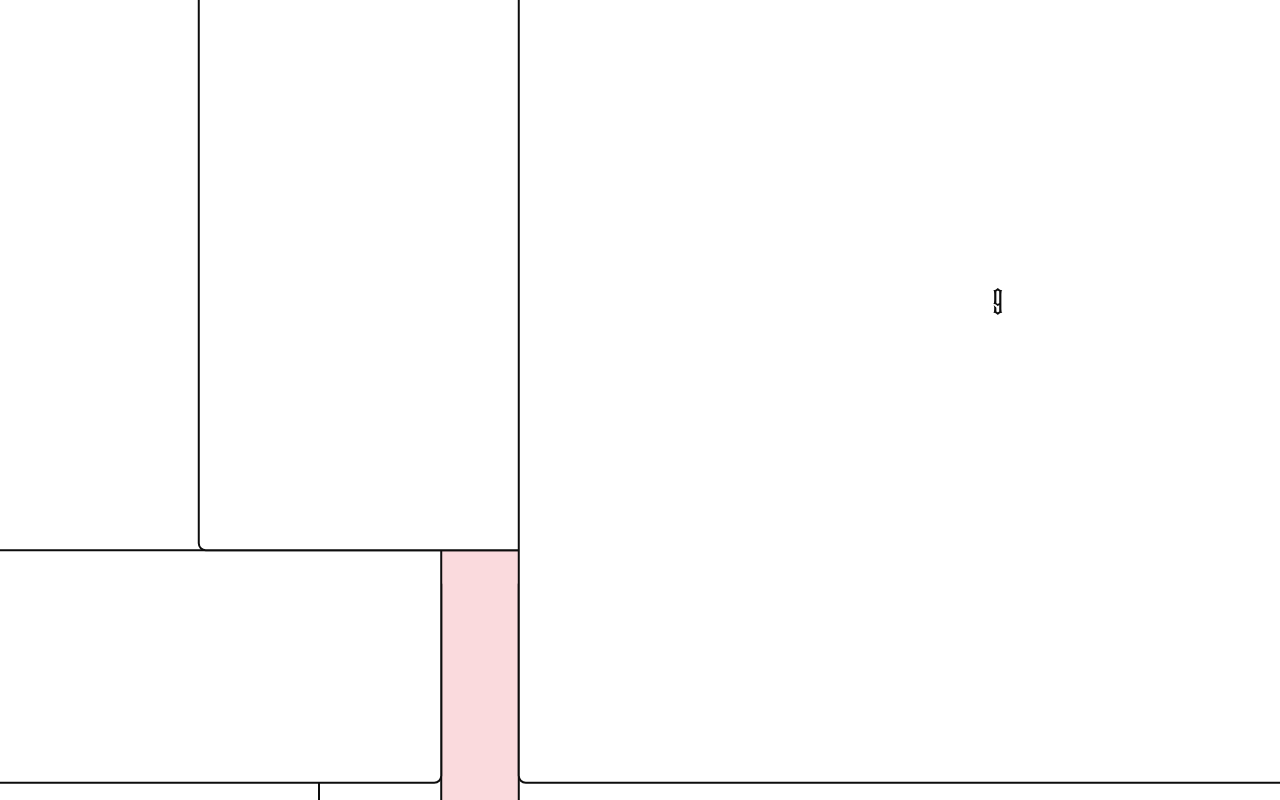
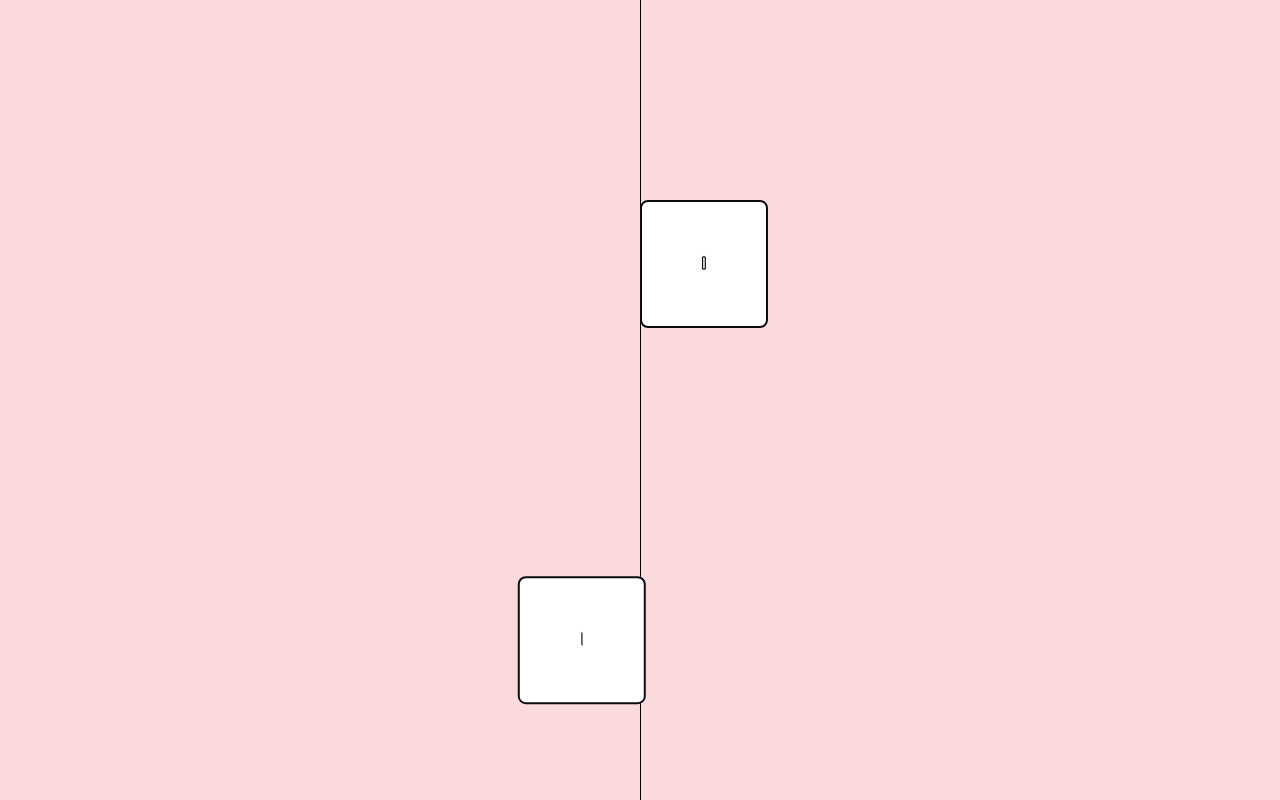
Before and after one commit to valerio-pescatori/nat-portfolio, a Next.js app: page / in a window 1280 px wide. Built offline with nearby package versions, Linux system fonts and the light colour scheme.

Commit message:
add lenis

```diff
--- a/app/globals.css
+++ b/app/globals.css
@@ -1,4 +1,5 @@
 @import "tailwindcss";
+
 
 :root {
   --background: #ffffff;
--- a/app/layout.tsx
+++ b/app/layout.tsx
@@ -1,8 +1,9 @@
+import clsx from "clsx";
 import type { Metadata } from "next";
+import { Inter } from "next/font/google";
 import localFont from "next/font/local";
 import "./globals.css";
-import clsx from "clsx";
-import { Inter } from "next/font/google";
+import "lenis/dist/lenis.css";
 
 const banxors = localFont({
   variable: "--font-banxors",
--- a/app/page.tsx
+++ b/app/page.tsx
@@ -1,70 +1,73 @@
 "use client";
-
-import { throttleTrailing } from "@/utils/throttle";
 import clsx from "clsx";
+import { LenisRef, ReactLenis, useLenis } from "lenis/react";
 import { useEffect, useRef } from "react";
 
 export default function Home() {
   const TOTAL_ELEMENTS = 10;
+  const RADIUS_MULTIPLIER = 0.5;
+
   const spacer = useRef<HTMLDivElement | null>(null);
-  const scrollContainer = useRef<HTMLDivElement | null>(null);
   const blocks = useRef<(HTMLDivElement | null)[]>([]);
+  const lenisRef = useRef<LenisRef | null>(null);
+
+  const getRadius = () => {
+    const viewportWidth = window.innerWidth;
+    return viewportWidth * RADIUS_MULTIPLIER;
+  };
 
   useEffect(() => {
-    if (!spacer.current || !scrollContainer.current) return;
-    // scoll to midway
-    console.log(spacer.current.scrollHeight);
-    // NOT WORKING
-    scrollContainer.current.scrollTo({
-      top: spacer.current.scrollHeight / 2,
-      behavior: "instant",
-    });
-  }, [spacer, scrollContainer]);
+    // scoll to midway point
+    const l = lenisRef?.current?.lenis;
+    if (!l) return;
+    l.scrollTo(l.limit / 2, { immediate: true });
+  }, [lenisRef]);
 
   useEffect(() => {
-    const viewportWidth = window.innerWidth;
-    // il raggio del cerchio è la metà della viewport
-    const r = viewportWidth / 2;
+    // initial position
+    placeSquares();
+  }, [blocks]);
+
+  useLenis(
+    (x) => {
+      console.log(x)
+      if(!x.isScrolling) return;
+      // update position
+      const r = getRadius();
+      const scrollTop = x.animatedScroll * 0.00002;
+      const deltaRad = scrollTop * r;
+      placeSquares(deltaRad);
+    },
+    [blocks]
+  );
+
+  const placeSquares = (delta = 0) => {
+    const r = getRadius();
+
     blocks.current.forEach((block, i) => {
       const angle = ((2 * Math.PI) / TOTAL_ELEMENTS) * i;
 
       // posizione del blocco tramite seno e coseno
-      const x = r * Math.cos(angle);
-      const y = r * Math.sin(angle);
+      const x = r * Math.cos(angle + delta);
+      const y = r * Math.sin(angle + delta);
 
-      block!.style.transform = `translate(${x}px, ${y}px)`;
-    });
-  }, [blocks]);
-
-  const handleScroll = () => {
-    const viewportWidth = window.innerWidth;
-    // il raggio del cerchio è la metà della viewport
-    const r = viewportWidth / 2;
-    const scrollTop = scrollContainer.current!.scrollTop;
-
-    const deltaRad = scrollTop / r;
-    // take the position of the block and add the rotation rad
-    blocks.current.forEach((block, i) => {
-      const angle = ((2 * Math.PI) / TOTAL_ELEMENTS) * i;
-      const x = r * Math.cos(angle + deltaRad);
-      const y = r * Math.sin(angle + deltaRad);
       block!.style.transform = `translate(${x}px, ${y}px)`;
     });
   };
 
   return (
-    <main
+    <ReactLenis
+      root="asChild"
       className="text-3xl w-full relative h-screen overflow-auto"
-      ref={scrollContainer}
-      onScroll={throttleTrailing(handleScroll, 100)}
+      ref={lenisRef}
+      options={{ infinite: true }}
     >
       <div className="fixed w-px bg-black h-full left-1/2 top-0 -transform-x-1/2" />
-      <div className="h-9999999" ref={spacer} />
       <div id="wrapper" className="pointer-events-none fixed inset-0 top-1/2 -translate-y-1/2">
         {Array.from({ length: TOTAL_ELEMENTS }).map((_, i) => (
           <div
             className={clsx(
-              "w-3/4 bg-white aspect-square transition-transform border-2 rounded-lg flex items-center justify-center",
+              "w-32 bg-white aspect-square border-2 rounded-lg flex items-center justify-center",
               "absolute"
             )}
             key={i}
@@ -76,6 +79,6 @@ export default function Home() {
           </div>
         ))}
       </div>
-    </main>
+    </ReactLenis>
   );
 }
--- /dev/null
+++ b/app/test/page.tsx
@@ -0,0 +1,16 @@
+"use client";
+import ReactLenis, { useLenis } from "lenis/react";
+
+export default function Test() {
+  useLenis((x) => {
+    console.log(x);
+  });
+
+  return (
+    <div>
+      <ReactLenis className="h-screen overflow-auto" root="asChild">
+        <div className="h-99999">scrollable</div>
+      </ReactLenis>
+    </div>
+  );
+}
--- a/package.json
+++ b/package.json
@@ -11,6 +11,7 @@
   "dependencies": {
     "clsx": "^2.1.1",
     "embla-carousel-react": "^8.6.0",
+    "lenis": "^1.3.17",
     "next": "16.1.0",
     "react": "19.2.3",
     "react-dom": "19.2.3"
```
Also changed, not shown: 1 other file (tests, documents, lock files or other folders).
